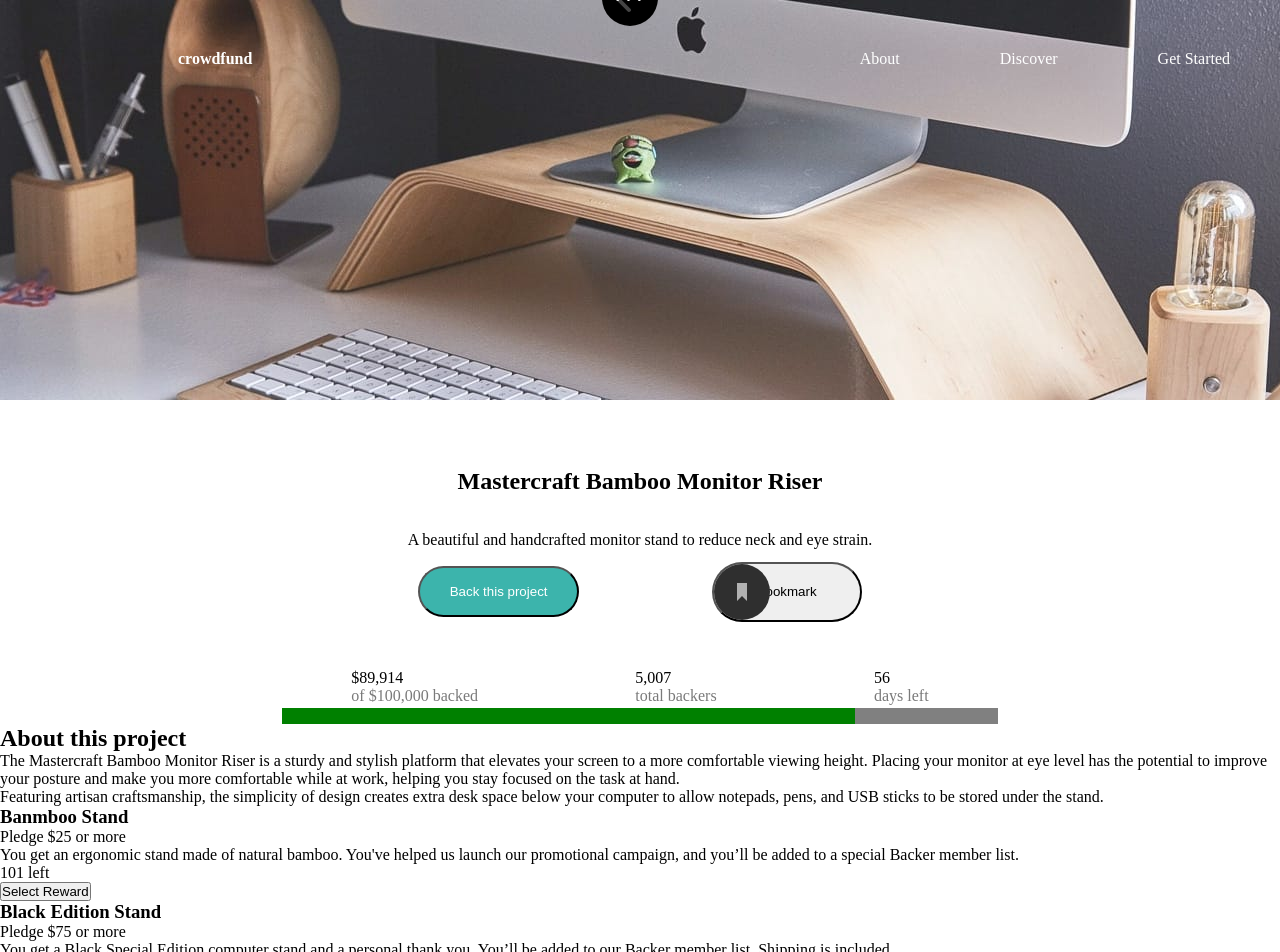
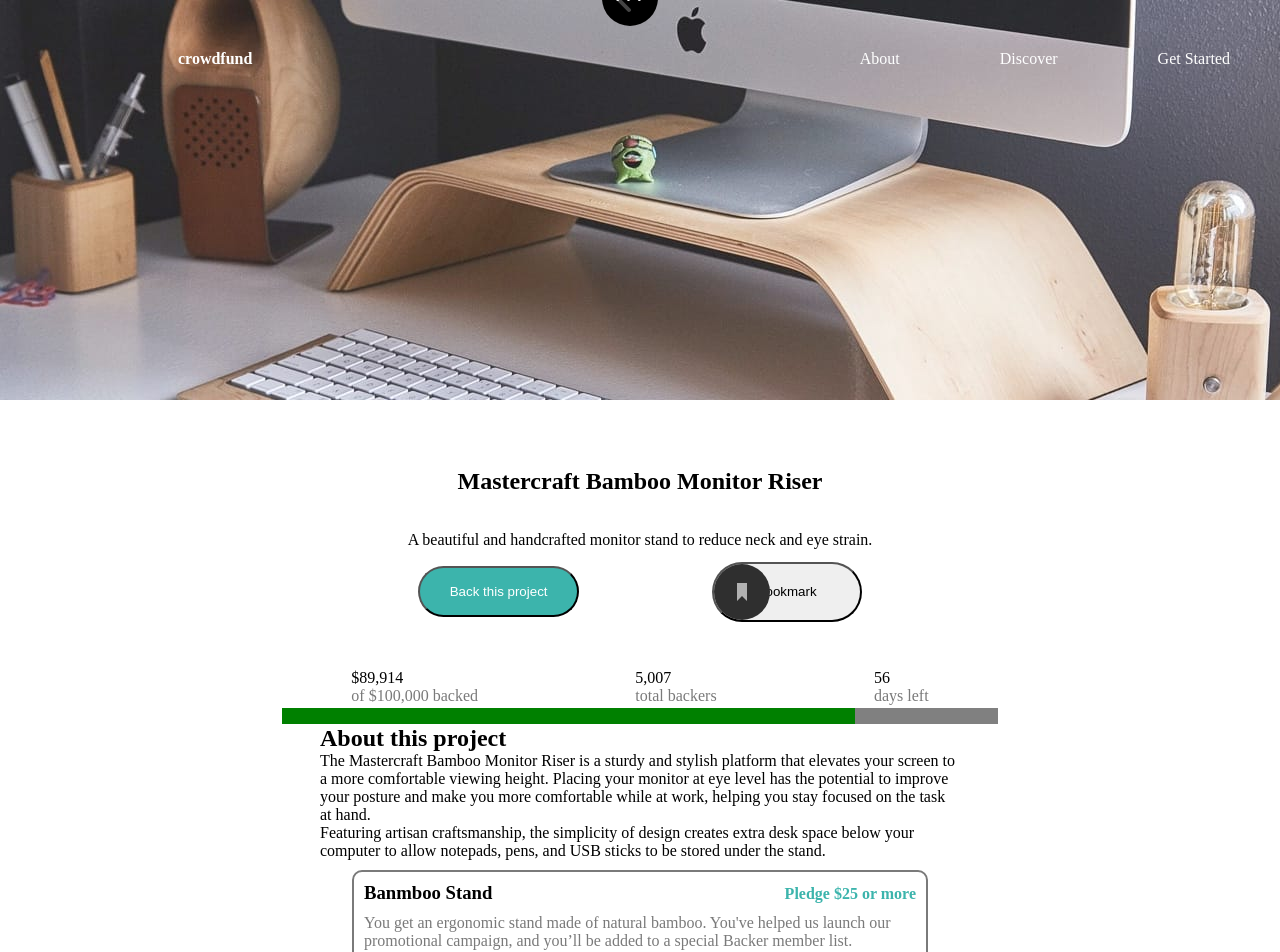
Before and after one commit to collerhatguy/crowd-funding-frontend-mentor-3, a React (Create React App) app: page / in a window 1280 px wide. Shown: the top 952 px of the page. Built offline with nearby package versions, Linux system fonts and the light colour scheme; the HTML template or start-up script is replaced by a standard one.

Commit message:
fully styled item cards

```diff
--- a/src/components/Item.js
+++ b/src/components/Item.js
@@ -2,16 +2,30 @@ import React from 'react'
 
 export default function Item({item}) {
     return (
-        <div className="item-card">
+        <div className="item-card"
+            style={{
+                opacity: item.quantity ? "1" : ".6",
+            }}>
             <div className="item-header">
-
                 <h3>{item.title}</h3>
                 <span>Pledge ${item.cost} or more</span>
             </div>
             <p>{item.description}</p>
             <div className="item-bottom">
                 <aside><span>{item.quantity}</span> left</aside>
-                <button>Select Reward</button>
+                <button
+                    style={{
+                        display: item.quantity ? "block" : "none" ,
+                    }}>
+                    Select Reward
+                </button>
+                <button
+                    style={{
+                        display: item.quantity ? "none" : "block",
+                        backgroundColor: "hsl(0, 0%, 48%)",
+                    }}>
+                    Out of stock
+                </button>
             </div>
         </div>
     )
--- a/src/components/ItemsList.js
+++ b/src/components/ItemsList.js
@@ -4,7 +4,7 @@ import items from "../items";
 
 export default function ItemsList() {
     return (
-        <div>
+        <div className="item-list">
             {items.map(item => {
                 return <Item item={item} />
             })}
--- a/src/styles/App.css
+++ b/src/styles/App.css
@@ -166,4 +166,60 @@ main {
   color: black;
   display: block;
 }
+
+.project-card {
+  width: 50%;
+}
+
+.item-card {
+  width: 90%;
+  border: #7a7a7a solid 2px;
+  border-radius: 10px;
+  padding: 10px;
+  margin: 10px auto;
+}
+
+.item-card .item-header, .item-card .item-bottom {
+  width: 100%;
+  display: -webkit-box;
+  display: -ms-flexbox;
+  display: flex;
+  -webkit-box-pack: justify;
+      -ms-flex-pack: justify;
+          justify-content: space-between;
+  -webkit-box-align: baseline;
+      -ms-flex-align: baseline;
+          align-items: baseline;
+}
+
+.item-card .item-header span {
+  color: #3cb4ac;
+  font-weight: 700;
+}
+
+.item-card p {
+  color: #7a7a7a;
+  font-weight: 300;
+  width: 100%;
+  margin: 10px auto;
+}
+
+.item-card aside {
+  color: #7a7a7a;
+}
+
+.item-card aside span {
+  color: black;
+  font-size: 26px;
+}
+
+.item-card button {
+  border-radius: 9000px;
+  padding: 1.2em 2.2em;
+  width: -webkit-fit-content;
+  width: -moz-fit-content;
+  width: fit-content;
+  background-color: #3cb4ac;
+  color: white;
+}
 /*# sourceMappingURL=App.css.map */
--- a/src/styles/App.scss
+++ b/src/styles/App.scss
@@ -153,8 +153,45 @@ main {
         }
     }
 }
-//      c. item-card
+//      c. project-card
+.project-card {
+    width: 50%;
+}
 .item-card {
-
+    width: 90%;
+    border:hsl(0, 0%, 48%) solid 2px;
+    border-radius: 10px;
+    padding: 10px;
+    margin: 10px auto;
+    .item-header, .item-bottom {
+        width: 100%;
+        display: flex;
+        justify-content: space-between;
+        align-items: baseline;
+    }
+    .item-header span {
+        color: $primary-color-100;
+        font-weight: 700;
+    }
+    p {
+        color:hsl(0, 0%, 48%);
+        font-weight: 300;
+        width: 100%;
+        margin: 10px auto;
+    }
+    aside {
+        color: hsl(0, 0%, 48%);
+        span {
+            color: black;
+            font-size: $font-size + 10;
+        }
+    }
+    button {
+        border-radius: 9000px;
+        padding: 1.2em 2.2em;
+        width: fit-content;
+        background-color: $primary-color-100;
+        color: white;
+    }
 }
 // 5. footer
```
Also changed, not shown: 1 other file (tests, documents, lock files or other folders).
